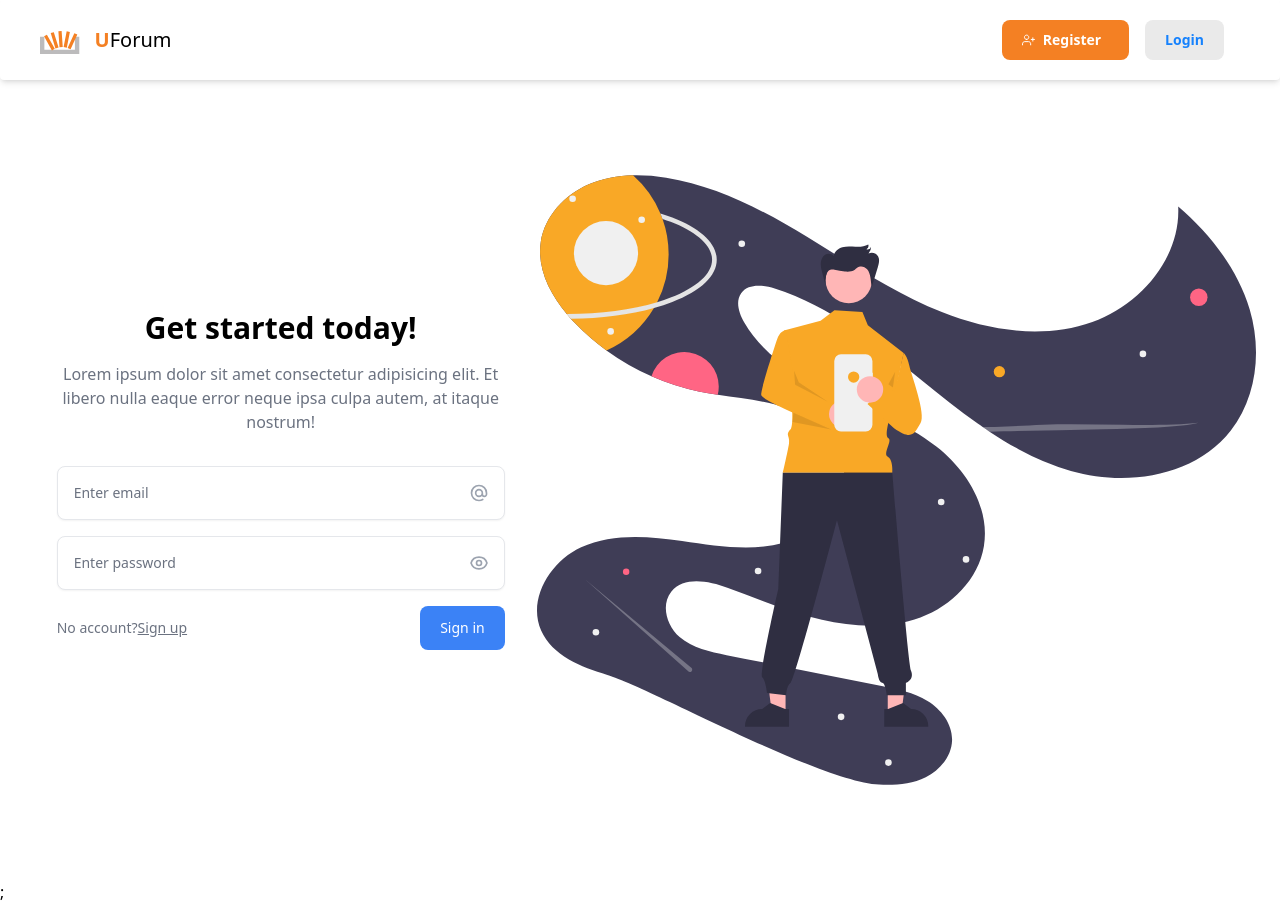
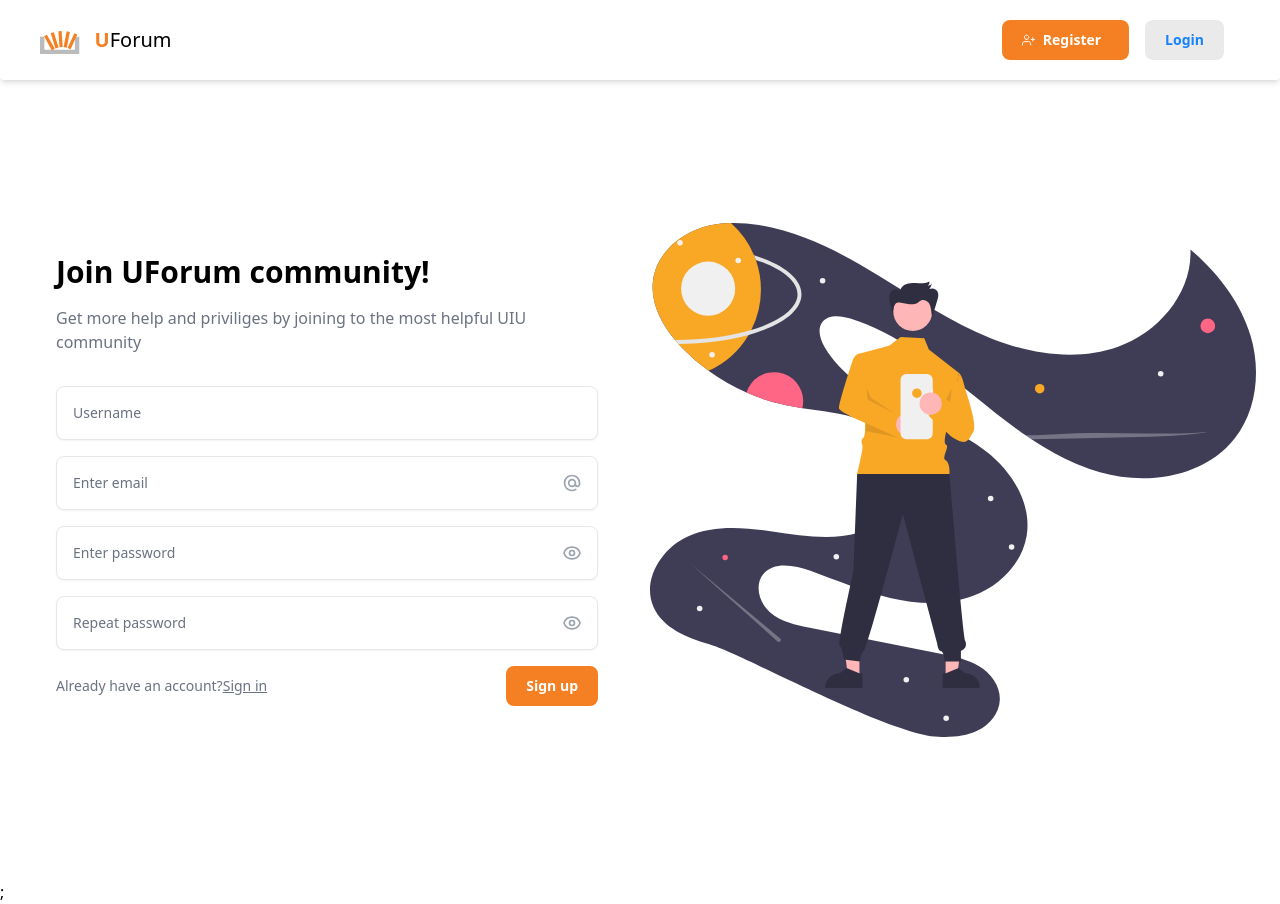
Before and after one commit to reasat-rafio/UForum, a Next.js app in the folder client/: page /auth/register in a window 1280 px wide. Built offline with nearby package versions, Linux system fonts and the light colour scheme.

Commit message:
:hammer: register ui complete

```diff
--- a/client/package.json
+++ b/client/package.json
@@ -9,11 +9,14 @@
     "lint": "next lint"
   },
   "dependencies": {
+    "@hookform/resolvers": "^2.8.8",
     "clsx": "^1.1.1",
     "framer-motion": "^6.3.0",
     "next": "12.1.0",
     "react": "17.0.2",
-    "react-dom": "17.0.2"
+    "react-dom": "17.0.2",
+    "react-hook-form": "^7.29.0",
+    "yup": "^0.32.11"
   },
   "devDependencies": {
     "@tailwindcss/forms": "^0.5.0",
--- a/client/src/components/ui/button.tsx
+++ b/client/src/components/ui/button.tsx
@@ -43,7 +43,7 @@ const Button = forwardRef<HTMLButtonElement, ButtonProps>((props, ref) => {
     variant === "primary" &&
       "text-primary bg-light-gray hover:bg-light-gray-hover focus:ring-blue-200",
     variant === "secondary" &&
-      "text-white bg-secondary hover:bg-secondary-hover focus:ring-yellow-900",
+      "text-white bg-secondary hover:bg-secondary-hover focus:ring-yellow-400",
     loading && "cursor-not-allowed brightness-75",
     className
   );
--- a/client/src/components/ui/input.tsx
+++ b/client/src/components/ui/input.tsx
@@ -10,12 +10,13 @@ export interface Props extends InputHTMLAttributes<HTMLInputElement> {
   errorKey?: string;
   type?: string;
   shadow?: boolean;
+  icon?: any;
 }
 
 const Input = React.forwardRef<HTMLInputElement, Props>(
   (
     {
-      className = "block",
+      className = "block relative",
       labelKey,
       name,
       errorKey,
@@ -23,6 +24,7 @@ const Input = React.forwardRef<HTMLInputElement, Props>(
       shadow = false,
       type = "text",
       inputClassName,
+      icon,
       ...rest
     },
     ref
@@ -53,6 +55,7 @@ const Input = React.forwardRef<HTMLInputElement, Props>(
           aria-invalid={errorKey ? "true" : "false"}
           {...rest}
         />
+        {icon && icon}
         {errorKey && <p className="my-2 text-xs text-red-500">{errorKey}</p>}
       </div>
     );
--- /dev/null
+++ b/client/src/libs/input-schema.ts
@@ -0,0 +1,18 @@
+import * as yup from "yup";
+
+export const SignUpSchema = yup.object().shape({
+  username: yup
+    .string()
+    .max(12, "username can't be larger than 12 chars")
+    .min(2, "username should be bigger than 2 chars")
+    .required(),
+  email: yup.string().email("Please enter a correct email").required(),
+  password: yup
+    .string()
+    .min(8, "Password should be minimum 8 characters length")
+    .required(),
+  confirmPassword: yup
+    .string()
+    .required()
+    .oneOf([yup.ref("password"), null], "Passwords must match"),
+});
--- a/client/src/pages/auth/register.tsx
+++ b/client/src/pages/auth/register.tsx
@@ -1,33 +1,78 @@
+import Button from "@components/ui/button";
 import Input from "@components/ui/input";
 import type { NextPage } from "next";
+import { useForm } from "react-hook-form";
+import { yupResolver } from "@hookform/resolvers/yup";
+import { SignUpSchema } from "@libs/input-schema";
+
+interface IFormInput {
+  email: string;
+  username: string;
+  password: string;
+  confirmPassword: string;
+}
 
 const Register: NextPage = () => {
+  const {
+    register,
+    handleSubmit,
+    formState: { errors },
+  } = useForm<IFormInput>({
+    mode: "onChange",
+    resolver: yupResolver(SignUpSchema),
+  });
+
+  function onSubmit({
+    email,
+    password,
+    confirmPassword,
+    username,
+  }: IFormInput) {
+    console.log(email, password, confirmPassword, username, "data");
+  }
+
   return (
-    <section className="relative lg:h-screen lg:items-center grid grid-cols-12 container">
-      <div className="w-full px-4 py-12  sm:px-6 lg:px-8 sm:py-16 lg:py-24 col-span-5">
-        <div className="max-w-lg mx-auto text-center">
-          <h1 className="text-2xl font-bold sm:text-3xl">Get started today!</h1>
+    <section className="relative lg:h-screen lg:items-center grid grid-cols-12 container gap-5">
+      <div className="w-full px-4 py-12 sm:px-6 lg:px-8 sm:py-16 lg:py-24 2xl:col-span-5 lg:col-span-6 md:col-span-12 col-span-12">
+        <div className="">
+          <h1 className="text-2xl font-bold sm:text-3xl">
+            Join UForum community!
+          </h1>
 
           <p className="mt-4 text-gray-500">
-            Lorem ipsum dolor sit amet consectetur adipisicing elit. Et libero
-            nulla eaque error neque ipsa culpa autem, at itaque nostrum!
+            Get more help and priviliges by joining to the most helpful UIU
+            community
           </p>
         </div>
 
-        <form action="" className="max-w-md mx-auto mt-8 mb-0 space-y-4">
+        <form
+          noValidate
+          onSubmit={handleSubmit(onSubmit)}
+          className="mt-8 mb-0 space-y-4"
+        >
+          <div>
+            <label htmlFor="username" className="sr-only">
+              Username
+            </label>
+
+            <Input
+              type="text"
+              placeholder="Username"
+              {...register("username")}
+              errorKey={errors.username?.message}
+            />
+          </div>
+
           <div>
             <label htmlFor="email" className="sr-only">
               Email
             </label>
 
-            <div className="relative">
-              {/* <input
+            <Input
               type="email"
-                className="inputField"
               placeholder="Enter email"
-              /> */}
-              <Input type="email" placeholder="Enter email" />
-
+              {...register("email")}
+              icon={
                 <span className="absolute inset-y-0 inline-flex items-center right-4">
                   <svg
                     xmlns="http://www.w3.org/2000/svg"
@@ -44,20 +89,21 @@ const Register: NextPage = () => {
                     />
                   </svg>
                 </span>
-            </div>
+              }
+              errorKey={errors.email?.message}
+            />
           </div>
 
           <div>
             <label htmlFor="password" className="sr-only">
               Password
             </label>
-            <div className="relative">
-              <input
+            <Input
               type="password"
-                className="inputField"
               placeholder="Enter password"
-              />
-
+              {...register("password")}
+              errorKey={errors.password?.message}
+              icon={
                 <span className="absolute inset-y-0 inline-flex items-center right-4">
                   <svg
                     xmlns="http://www.w3.org/2000/svg"
@@ -80,28 +126,63 @@ const Register: NextPage = () => {
                     />
                   </svg>
                 </span>
+              }
+            />
           </div>
+
+          <div>
+            <label htmlFor="password" className="sr-only">
+              Confirm Password
+            </label>
+            <Input
+              placeholder="Repeat password"
+              {...register("confirmPassword", {
+                required: `repeat password is required`,
+              })}
+              errorKey={errors.confirmPassword?.message}
+              icon={
+                <span className="absolute inset-y-0 inline-flex items-center right-4">
+                  <svg
+                    xmlns="http://www.w3.org/2000/svg"
+                    className="w-5 h-5 text-gray-400"
+                    fill="none"
+                    viewBox="0 0 24 24"
+                    stroke="currentColor"
+                  >
+                    <path
+                      strokeLinecap="round"
+                      strokeLinejoin="round"
+                      strokeWidth="2"
+                      d="M15 12a3 3 0 11-6 0 3 3 0 016 0z"
+                    />
+                    <path
+                      strokeLinecap="round"
+                      strokeLinejoin="round"
+                      strokeWidth="2"
+                      d="M2.458 12C3.732 7.943 7.523 5 12 5c4.478 0 8.268 2.943 9.542 7-1.274 4.057-5.064 7-9.542 7-4.477 0-8.268-2.943-9.542-7z"
+                    />
+                  </svg>
+                </span>
+              }
+            />
           </div>
 
           <div className="flex items-center justify-between">
             <p className="text-sm text-gray-500">
-              No account?
-              <a className="underline" href="">
-                Sign up
+              Already have an account?
+              <a className="underline hover:text-secondary" href="">
+                Sign in
               </a>
             </p>
 
-            <button
-              type="submit"
-              className="inline-block px-5 py-3 ml-3 text-sm font-medium text-white bg-blue-500 rounded-lg"
-            >
-              Sign in
-            </button>
+            <Button type="submit" variant="secondary">
+              Sign up
+            </Button>
           </div>
         </form>
       </div>
 
-      <div className="relative w-full h-full col-span-7">
+      <div className="relative w-full h-full 2xl:col-span-7 lg:col-span-6 col-span-12">
         <img
           className="object-fill w-full h-full"
           src="/illustrations/register.svg"
--- a/client/tsconfig.json
+++ b/client/tsconfig.json
@@ -19,7 +19,7 @@
       "@components/*": ["src/components/*"],
       "@styles/*": ["src/styles/*"],
       "@contexts/*": ["src/contexts/*"],
-      "@lib/*": ["src/lib/*"],
+      "@libs/*": ["src/libs/*"],
       "@utils/*": ["utils/*"],
       "@icons/*": ["src/icons/*"],
       "@scrollspy": ["src/components/common/scrollspy"]
```
Also changed, not shown: 1 other file (tests, documents, lock files or other folders). Lines whose indentation alone changed are shown as unchanged.
